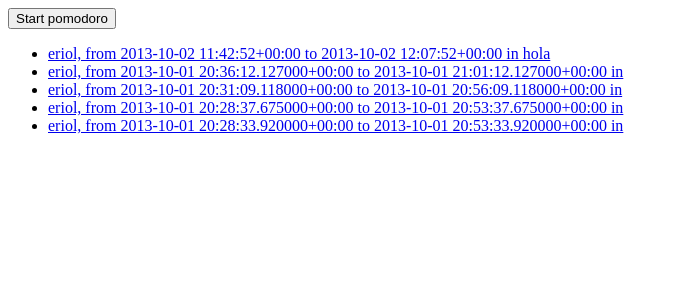
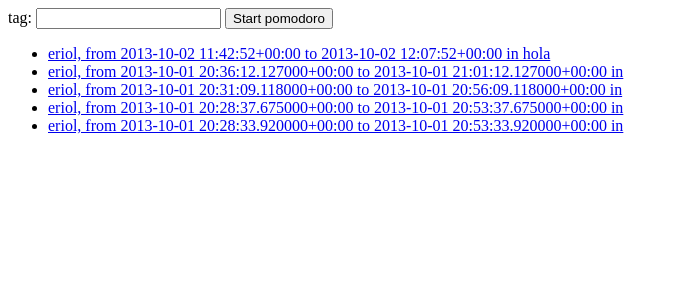
Before and after one commit to eduriol/Pymodoro, a Django app: page /pymodoro/ in a window 1280 px wide. Shown: the top 300 px of the page, without its empty margins (0-679 px from the left). Run offline with Django 3.2, Linux system fonts and the light colour scheme; data comes from the database, SQL or seed files in the repository; both versions use the stored data as it was after the commit; parts of the project's set-up code (start-up, migrations or seed data) failed here and were passed over.

Commit message:
Dummy creation of pomodoros.

```diff
--- a/Pymodoro/templates/Pymodoro/index.html
+++ b/Pymodoro/templates/Pymodoro/index.html
@@ -2,6 +2,8 @@
 
 <form action="{% url 'Pymodoro:start' %}" method="post">
 {% csrf_token %}
+<label for="tag">tag:</label>
+<input type="text" name="tag" id="tag" />
 <input type="submit" value="Start pomodoro" />
 </form>
 
--- a/Pymodoro/views.py
+++ b/Pymodoro/views.py
@@ -1,6 +1,8 @@
 from django.shortcuts import render, get_object_or_404
 from django.core.urlresolvers import reverse
 from django.http import HttpResponseRedirect
+from django.utils import timezone
+from django.contrib.auth.models import User
 
 from Pymodoro.models import Pomodoro
 
@@ -13,5 +15,8 @@ def detail(request, pomodoro_id):
     pomodoro = get_object_or_404(Pomodoro, pk=pomodoro_id)
     return render(request, 'Pymodoro/detail.html', {'pomodoro': pomodoro})
 
-def start(request):
+def start(request, tag):
+    if (request.user.is_authenticated()):
+        new_pomodoro = Pomodoro(user=request.user, end_time=timezone.now(), tag=tag)
+        new_pomodoro.save()
     return HttpResponseRedirect(reverse('Pymodoro:index'))
```
Also changed, not shown: db.sqlite3.
